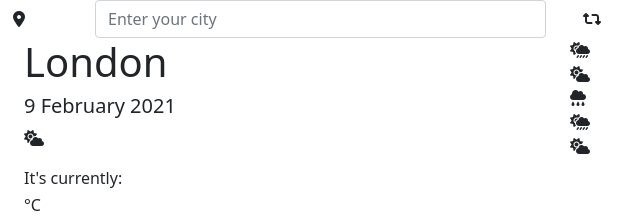
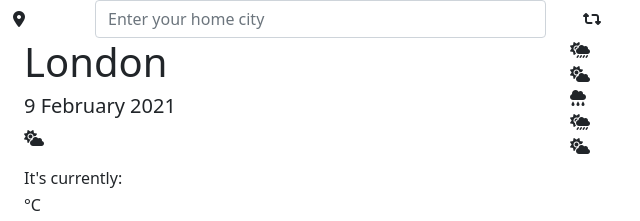
Before and after one commit to JenSimons228/weather-forecast-app, a website built with Parcel: page index.html in a window 1280 px wide. Shown: the top 221 px of the page, 82-722 px from the left. Built offline with nearby package versions, Linux system fonts and the light colour scheme; no server answers.

Commit message:
Updated media and placeholder label Updated background image and changed placeholder label to check deploy is working

```diff
--- a/index.html
+++ b/index.html
@@ -31,7 +31,7 @@
               type="text"
               class="form-control"
               id="city-input"
-              placeholder="Enter your city"
+              placeholder="Enter your home city"
             />
           </form>
         </div>
```
